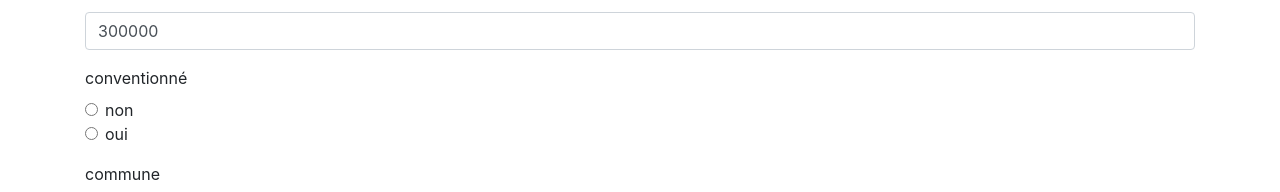
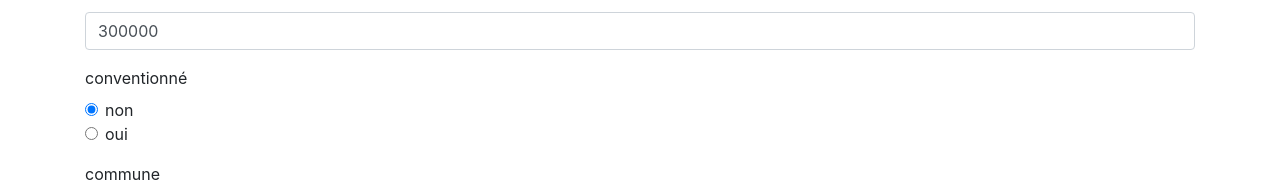
Before and after one commit to hayina/projets, a React (Create React App) app: page / in a window 1280 px wide. Shown: the part 186-378 px from the top of the page. Built offline with nearby package versions, Linux system fonts and the light colour scheme.

Commit message:
form radio fields fixed

```diff
--- a/src/components/forms/ProjetForm.js
+++ b/src/components/forms/ProjetForm.js
@@ -7,15 +7,15 @@ import * as actions from '../../actions'
 import { required, number } from './validator'
 import TextField from './form-fields/TextField'
 import SelectField from './form-fields/SelectField'
-import RadioField from './form-fields/RadioField'
+import RadioFields from './form-fields/RadioFields'
 
 
 class ProjetForm extends Component {
 
-    componentDidMount(){
+    componentDidMount() {
         // initialize the form
 
-        this.props.initFormValues();
+        //this.props.initFormValues();
     }
 
     onSubmit(formValues) {
@@ -28,7 +28,7 @@ class ProjetForm extends Component {
         const { handleSubmit, initialValues } = this.props;
         // const { formValuesChange, form } = this.props;
 
-        console.log(`initialValues -> `,initialValues)
+        // console.log(`initialValues -> `, initialValues)
 
         return (
             <form onSubmit={handleSubmit(this.onSubmit)}>
@@ -38,7 +38,7 @@ class ProjetForm extends Component {
                     component={TextField}
                     label="intitulé"
                     fieldType="textarea"
-                    validate={ [required] }
+                    validate={[required]}
                 />
 
                 <Field
@@ -46,21 +46,25 @@ class ProjetForm extends Component {
                     component={TextField}
                     label="montant"
                     fieldType="input"
-                    validate={ [required, number] }
+                    validate={[required, number]}
                 />
 
-                <div className="form-group">
-                    <label>conventionné</label>
-                    <Field name="isConvention" component={RadioField} label="non" valueField={false} />
-                    <Field name="isConvention" component={RadioField} label="oui" valueField={true} />
-                </div>
+
+                <Field
+                    name="isConvention"
+                    component={RadioFields}
+                    label="conventionné"
+                    options={[{label: 'non', value: 'non'}, {label: 'oui', value: 'oui'}]}
+                />
+
+
 
                 <Field
                     name="secteur"
                     component={SelectField}
                     label="commune"
                     options={['santé', 'education', 'eau potable', 'électricité', 'routes & voiries', 'autres']}
-                    validate={ [required] }
+                    validate={[required]}
                 />
 
                 <button type="submit" className="btn btn-primary">Submit</button>
@@ -70,39 +74,33 @@ class ProjetForm extends Component {
     }
 }
 
-// const validate = (formValues) => {
-
-//     const errors = {}
-//     if(!formValues.intitule){
-//         errors.intitule = 'Requierd !';
-//     }
-
-//     return errors;
-// }
-
 
 // connecting with the redux-form hoc
-ProjetForm =  reduxForm({
+ProjetForm = reduxForm({
     form: 'projetForm'
 })(ProjetForm)
 
 
+//setting initial values
+
+const initialValues = {
+
+    intitule: 'YOUSSEF PROJET',
+    montant: 300000,
+    secteur: 'santé',
+    isConvention: 'non'
+
+}
+
 // connecting with the redux hoc
 export default connect(
     // MapStateToProps
-    (state) => ({
-        initialValues: state.initialValues
+    () => ({
+        initialValues,
     }),
     //MapDispatchToProps
-    {
-        initFormValues: actions.initFormValues
-    }
+    // {
+    //     initFormValues: actions.initFormValues
+    // }
 )
-(ProjetForm);
-
-// const mapStateToProps = (state) => { return { form: state.form } }
-
-// export default connect(
-//     mapStateToProps,
-//     actions
-// )(ProjetForm);
+    (ProjetForm);
--- a/src/components/forms/form-fields/RadioField.js
+++ /dev/null
@@ -1,28 +0,0 @@
-import React from 'react';
-
-
-const RadioField = ({ input, meta, label, valueField }) => {
-
-
-    // console.log(input.value);
-
-    // update of the value property in radio input
-    // input.value = valueField;
-
-    return (
-
-        <div className="form-check">
-            <input
-                className="form-check-input"
-                type="radio"
-                // checked={ valueField ===  }
-                { ...input }
-            />
-            <label className="form-check-label">{label}</label>
-        </div>
-
-    )
-
-}
-
-export default RadioField;
--- /dev/null
+++ b/src/components/forms/form-fields/RadioFields.js
@@ -0,0 +1,45 @@
+import React from 'react';
+
+
+const renderRadios = (options) => {
+
+
+}
+
+const RadioField = ({ input, meta, label, options }) => {
+
+
+
+    const { value, onChange } = input;
+    // console.log(input.value);
+
+    // update of the value property in radio input
+    // input.value = valueField;
+
+    return (
+
+        <div className="form-group">
+            <label>{label}</label>
+            { options.map((option) => (
+                <div className="form-check" key={option.value}>
+                    <input
+                        className="form-check-input"
+                        type="radio"
+                        //
+                        // {...input}
+                        value={ option.value }
+                        checked={ option.value === value }
+                        onChange={onChange}
+                    />
+                    <label className="form-check-label">
+                        {option.label}
+                    </label>
+                </div>
+            )) }
+        </div>
+
+    )
+
+}
+
+export default RadioField;
--- a/src/reducers/projetFormReducer.js
+++ b/src/reducers/projetFormReducer.js
@@ -1,13 +1,8 @@
-const INITIAL_STATE = {
-
-    intitule: 'YOUSSEF PROJET',
-    montant: 300000,
-    secteur: 'santé',
-    isConvention: false
-
-};
+const INITIAL_STATE = {};
 
 export default (state=INITIAL_STATE, action) => {
+
+    console.log(action.type)
 
     switch(action.type) {
 
```
